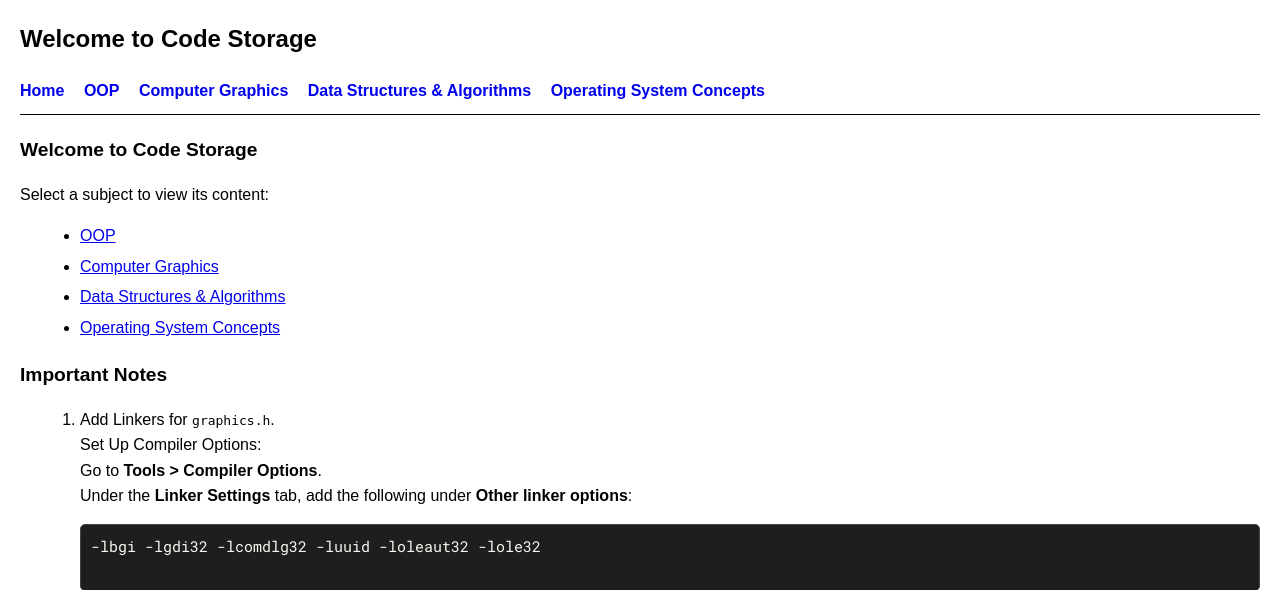
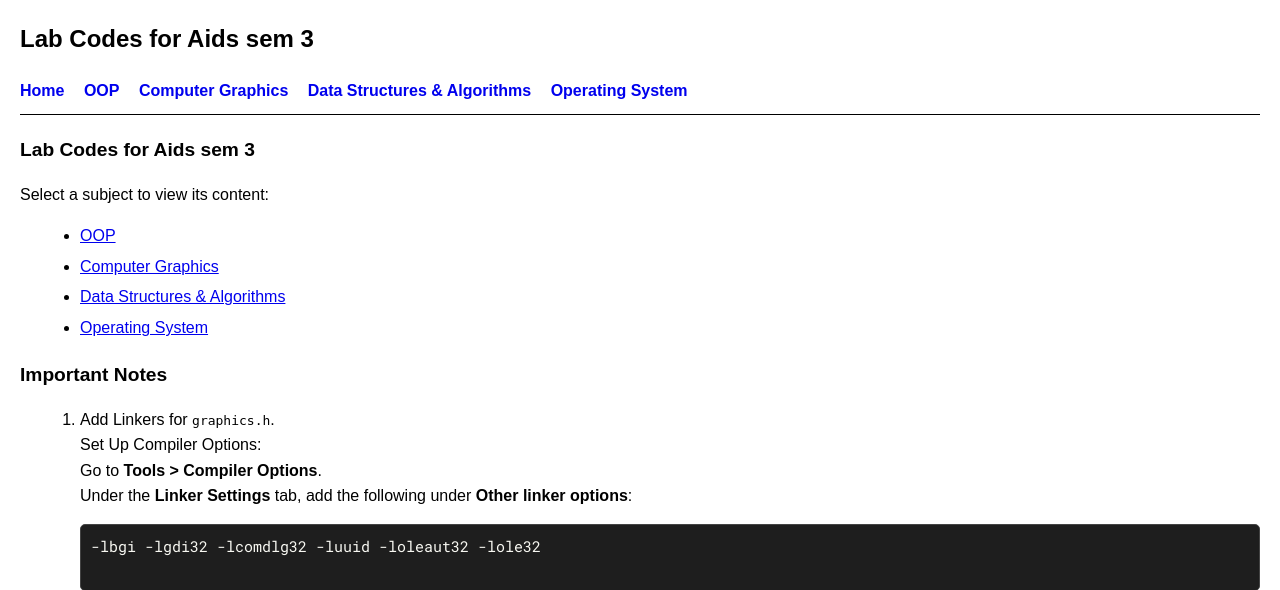
Before and after one commit to AlbatrossC/sppu-codes, a Flask app: page / in a window 1280 px wide. Shown: the top 590 px of the page. Run offline with Flask 3, Linux system fonts and the light colour scheme.

Commit message:
Change  in title

```diff
--- a/templates/base.html
+++ b/templates/base.html
@@ -8,13 +8,13 @@
     <link href="https://fonts.googleapis.com/css2?family=Roboto+Mono:wght@400&display=swap" rel="stylesheet">
 </head>
 <body>
-    <h1>Welcome to Code Storage</h1>
+    <h1>Lab Codes for Aids sem 3</h1>
     <nav>
         <a href="/">Home</a>
         <a href="/oop">OOP</a>
         <a href="/cg">Computer Graphics</a>
         <a href="/dsl">Data Structures & Algorithms</a>
-        <a href="/osl">Operating System Concepts</a>
+        <a href="/osl">Operating System</a>
     </nav>
     <div>
         {% block content %}{% endblock %}
--- a/templates/index.html
+++ b/templates/index.html
@@ -1,13 +1,13 @@
 {% extends 'base.html' %}
 
 {% block content %}
-<h2>Welcome to Code Storage</h2>
+<h2>Lab Codes for Aids sem 3</h2>
 <p>Select a subject to view its content:</p>
 <ul>
     <li><a href="/oop">OOP</a></li>
     <li><a href="/cg">Computer Graphics</a></li>
     <li><a href="/dsl">Data Structures & Algorithms</a></li>
-    <li><a href="/osl">Operating System Concepts</a></li>
+    <li><a href="/osl">Operating System</a></li>
 </ul>
 
 <h3>Important Notes</h3>
```
Also changed, not shown: data/oop.json (+2 -22 lines).
